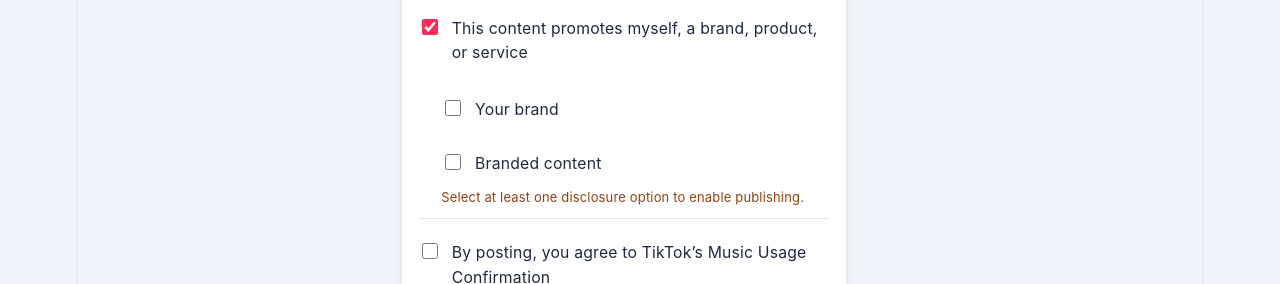
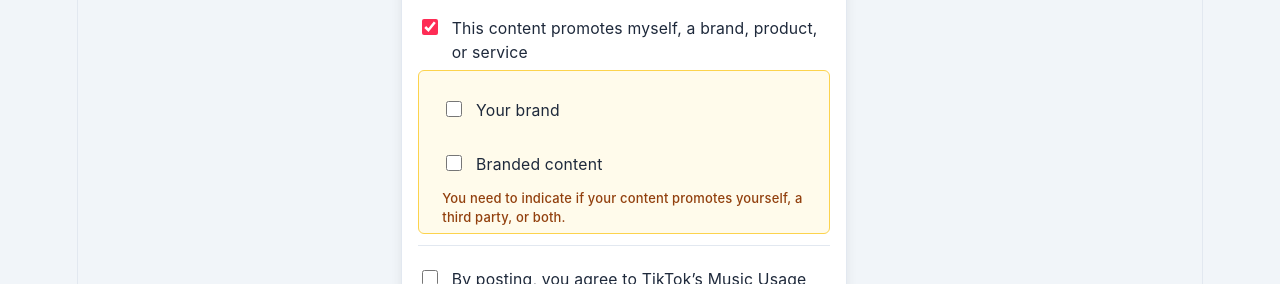
Before and after one commit to Potucky/tiktok-content-automation, a React (Vite) app: page / in a window 1280 px wide. Both pictures are taken after a click on the label "This content promotes myself, a brand, product, or service". Shown: the part 847-1131 px from the top of the page. Built offline with nearby package versions, Linux system fonts and the light colour scheme; no server answers.

Commit message:
Fix TikTok content disclosure publish payload

```diff
--- a/src/App.css
+++ b/src/App.css
@@ -877,6 +877,20 @@
   gap: 0.15rem;
 }
 
+.disclosure-options--warn {
+  border: 1px solid #fcd34d;
+  border-radius: 6px;
+  background: #fffbeb;
+  padding-right: 0.5rem;
+  padding-bottom: 0.35rem;
+}
+
+.disclosure-warn-text {
+  margin-top: 0.45rem;
+  font-weight: 500;
+  color: #92400e;
+}
+
 .disclosure-hint {
   font-size: 0.72rem;
   color: #475569;
--- a/src/App.tsx
+++ b/src/App.tsx
@@ -370,6 +370,9 @@
         fd.append('disable_comment', String(!allowComment));
         fd.append('disable_duet', String(!allowDuet));
         fd.append('disable_stitch', String(!allowStitch));
+        fd.append('brand_content_toggle', String(disclosureEnabled));
+        fd.append('brand_organic_toggle', String(disclosureEnabled && yourBrand));
+        fd.append('branded_content_toggle', String(disclosureEnabled && brandedContent && selectedPrivacy !== 'SELF_ONLY'));
         fd.append('video', selectedFile, selectedFile.name);
         res = await fetch(PUBLISH_URL, { method: 'POST', body: fd });
       } else {
@@ -388,6 +391,9 @@
             disable_comment: !allowComment,
             disable_duet: !allowDuet,
             disable_stitch: !allowStitch,
+            brand_content_toggle: disclosureEnabled,
+            brand_organic_toggle: disclosureEnabled && yourBrand,
+            branded_content_toggle: disclosureEnabled && brandedContent && selectedPrivacy !== 'SELF_ONLY',
           }),
         });
       }
@@ -1008,7 +1014,11 @@
               id="privacy-select"
               className="tt-select"
               value={selectedPrivacy}
-              onChange={(e) => setSelectedPrivacy(e.target.value)}
+              onChange={(e) => {
+                const v = e.target.value;
+                setSelectedPrivacy(v);
+                if (v === 'SELF_ONLY') setBrandedContent(false);
+              }}
               disabled={!creatorInfoLoaded}
             >
               <option value="">— select privacy —</option>
@@ -1086,7 +1096,7 @@
           </label>
 
           {disclosureEnabled && (
-            <div className="disclosure-options">
+            <div className={`disclosure-options${disclosureInvalid ? ' disclosure-options--warn' : ''}`}>
               <label className="tt-consent">
                 <input
                   type="checkbox"
@@ -1116,8 +1126,8 @@
               )}
 
               {disclosureInvalid && (
-                <p className="field-hint field-hint--warn">
-                  Select at least one disclosure option to enable publishing.
+                <p className="field-hint field-hint--warn disclosure-warn-text">
+                  You need to indicate if your content promotes yourself, a third party, or both.
                 </p>
               )}
             </div>
```
Also changed, not shown: 1 other file (tests, documents, lock files or other folders).
